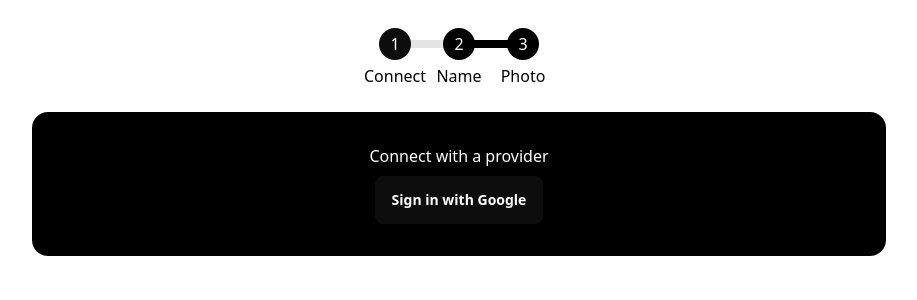
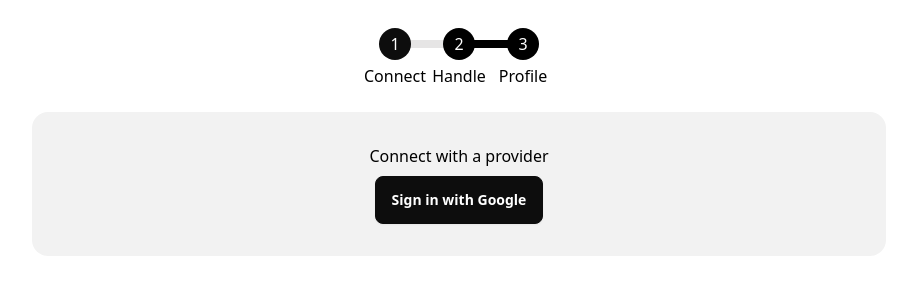
Before and after one commit to typov-software/demarchy, a SvelteKit app: page /join in a window 1280 px wide. Shown: the top 300 px of the page, without its empty margins (181-1098 px from the left). Built offline with nearby package versions, Linux system fonts and the light colour scheme; no server answers.

Commit message:
updated join views

```diff
--- a/src/lib/models/profiles.ts
+++ b/src/lib/models/profiles.ts
@@ -1,6 +1,7 @@
 import type { WithId } from './utils';
 
 export interface ProfileProps {
+	handle: string;
 	name: string;
 	photo_url?: string;
 }
--- /dev/null
+++ b/src/lib/utils/string.ts
@@ -0,0 +1,3 @@
+export function emptyString(str?: string) {
+	return str && str.trim() === '';
+}
--- a/src/routes/join/+layout.svelte
+++ b/src/routes/join/+layout.svelte
@@ -7,34 +7,27 @@
 <nav class="flex justify-center my-6">
 	<ul class="steps">
 		<a href="/join" class="step step-primary">Connect</a>
-		{#if $user}
-			<a href="/join/name" class="step" class:step-primary={$page.route.id?.match(/name|photo/g)}>
-				Name
-			</a>
-			<a href="/join/photo" class="step" class:step-primary={$page.route.id?.includes('photo')}>
-				Photo
-			</a>
-		{:else}
 		<a
-				href="/join"
-				class="step step-neutral"
-				class:step-primary={$page.route.id?.match(/name|photo/g)}
+			href={$user ? '/join/handle' : '/join'}
+			class="step"
+			class:step-primary={$page.route.id?.match(/profile|handle/g)}
+			class:step-neutral={$user === null}
 		>
-				Name
+			Handle
 		</a>
 		<a
-				href="/join"
-				class="step step-neutral"
-				class:step-primary={$page.route.id?.includes('photo')}
+			href={$user ? '/join/profile' : '/join'}
+			class="step"
+			class:step-primary={$page.route.id?.match(/profile/g)}
+			class:step-neutral={$user === null}
 		>
-				Photo
+			Profile
 		</a>
-		{/if}
 	</ul>
 </nav>
 
 <AnimatedRoute>
-	<main class="card w-4/6 bg-neutral text-neutral-content mx-auto">
+	<main class="card w-4/6 bg-base-200 mx-auto">
 		<div class="card-body items-center text-center">
 			<slot />
 		</div>
--- a/src/routes/join/+page.svelte
+++ b/src/routes/join/+page.svelte
@@ -16,7 +16,7 @@
 		});
 		const status = (await res.json()).status === 'started';
 		if (status) {
-			goto('/join/name');
+			goto('/join/handle');
 		}
 	}
 
--- /dev/null
+++ b/src/routes/join/handle/+page.svelte
@@ -0,0 +1,88 @@
+<script lang="ts">
+	import AuthCheck from '$lib/components/AuthCheck.svelte';
+	import { db, profile, user } from '$lib/firebase';
+	import { doc, getDoc, writeBatch } from 'firebase/firestore';
+
+	$: profileHandle = $profile?.handle;
+	$: handle = profileHandle ?? '';
+	let loading = false;
+	let isAvailable = false;
+	let debounceTimer: NodeJS.Timeout;
+
+	const re = /^(?=[a-zA-Z0-9._]{3,33}$)(?!.*[_.]{2})[^_.].*[^_.]$/;
+	$: isValid = handle?.length > 2 && handle.length <= 32 && re.test(handle);
+	$: isTouched = handle.length > 0;
+	$: isTaken = isValid && !isAvailable && !loading;
+
+	async function checkHandleAvailability() {
+		isAvailable = false;
+		clearTimeout(debounceTimer);
+
+		loading = true;
+		debounceTimer = setTimeout(async () => {
+			console.log(`Checking availability of ${handle}`);
+			const ref = doc(db, 'handles', handle);
+			const exists = await getDoc(ref).then((doc) => doc.exists());
+
+			isAvailable = !exists;
+			loading = false;
+		}, 500);
+	}
+
+	async function confirmHandle() {
+		console.log('confirming handle', handle);
+		const batch = writeBatch(db);
+		batch.set(doc(db, 'handles', handle), { uid: $user!.uid });
+		batch.set(
+			doc(db, 'profiles', $user!.uid),
+			{
+				handle
+			},
+			{ merge: true }
+		);
+		await batch.commit();
+
+		handle = '';
+		isAvailable = false;
+	}
+</script>
+
+<AuthCheck>
+	<form class="w-2/5" on:submit|preventDefault={confirmHandle}>
+		<input
+			type="text"
+			placeholder="Handle"
+			class="input w-full"
+			bind:value={handle}
+			on:input={checkHandleAvailability}
+			class:input-error={!isValid && isTouched}
+			class:input-warning={isTaken && profileHandle !== handle}
+			class:input-success={isAvailable && isValid && !loading}
+		/>
+		<div class="my-4 min-h-16 px-8 w-full">
+			{#if loading}
+				<p class="text-secondary">Checking availability of @{handle}...</p>
+			{/if}
+
+			{#if !isValid && isTouched}
+				<p class="text-error text-sm">must be 3-32 characters long, alphanumeric only</p>
+			{/if}
+
+			{#if isValid && !isAvailable && !loading && profileHandle !== handle}
+				<p class="text-warning text-sm">
+					@{handle} is not available
+				</p>
+			{/if}
+
+			{#if isValid && !isAvailable && !loading && profileHandle === handle}
+				<p class="text-secondary text-sm">
+					@{handle} is your handle
+				</p>
+			{/if}
+
+			{#if isAvailable}
+				<button class="btn btn-success">Confirm username @{handle} </button>
+			{/if}
+		</div>
+	</form>
+</AuthCheck>
--- a/src/routes/join/name/+page.svelte
+++ /dev/null
@@ -1,7 +0,0 @@
-<script lang="ts">
-	import AuthCheck from '$lib/components/AuthCheck.svelte';
-</script>
-
-<AuthCheck>
-	<h2>Name</h2>
-</AuthCheck>
--- a/src/routes/join/photo/+page.svelte
+++ b/src/routes/join/profile/+page.svelte
@@ -1,12 +1,21 @@
 <script lang="ts">
 	import AuthCheck from '$lib/components/AuthCheck.svelte';
-	import { user, profile, storage, db } from '$lib/firebase';
-	import { doc, updateDoc } from 'firebase/firestore';
+	import { db, profile, storage, user } from '$lib/firebase';
+	import { emptyString } from '$lib/utils/string';
+	import { doc, setDoc } from 'firebase/firestore';
 	import { getDownloadURL, ref, uploadBytes } from 'firebase/storage';
+
+	$: profileName = $profile?.name;
+	$: name = profileName ?? '';
+	$: disabled = !$profile || (!emptyString(profileName) && profileName === name);
 
 	let previewURL: string;
 	let uploading = false;
 	$: href = `/${$profile?.id}/edit`;
+
+	async function confirmName() {
+		await setDoc(doc(db, 'profiles', $user!.uid), { name }, { merge: true });
+	}
 
 	async function upload(e: any) {
 		uploading = true;
@@ -16,13 +25,19 @@
 		const result = await uploadBytes(storageRef, file);
 		const url = await getDownloadURL(result.ref);
 
-		await updateDoc(doc(db, 'profiles', $user!.uid), { photo_url: url });
+		await setDoc(doc(db, 'profiles', $user!.uid), { photo_url: url }, { merge: true });
 		uploading = false;
 	}
 </script>
 
 <AuthCheck>
-	<h2>Photo</h2>
+	<form class="w-2/5 flex flex-row items-center" on:submit|preventDefault={confirmName}>
+		<div class="flex flex-1 w-full">
+			<input type="text" placeholder="Name" class="input w-full" bind:value={name} />
+		</div>
+		<button {disabled} type="submit" class="btn btn-success ml-5">Confirm</button>
+	</form>
+
 	<form class="max-w-screen-md w-full">
 		<div class="form-control w-full max-w-xs my-10 mx-auto text-center">
 			<img
@@ -48,4 +63,6 @@
 			{/if}
 		</div>
 	</form>
+
+	<a href="/dashboard" class="btn btn-success">Get started</a>
 </AuthCheck>
--- /dev/null
+++ b/src/routes/profile/+page.svelte
@@ -0,0 +1,17 @@
+<script lang="ts">
+	import AuthCheck from '$lib/components/AuthCheck.svelte';
+	import { profile } from '$lib/firebase';
+</script>
+
+<AuthCheck>
+	<main class="flex flex-col w-full items-center">
+		<h2>{$profile?.name}</h2>
+		<img
+			src={$profile?.photo_url ?? '/user.png'}
+			alt="photo_url"
+			width="64"
+			height="64"
+			class="mx-auto"
+		/>
+	</main>
+</AuthCheck>
```
Also changed, not shown: static/user.png (added). Lines whose indentation alone changed are shown as unchanged.
